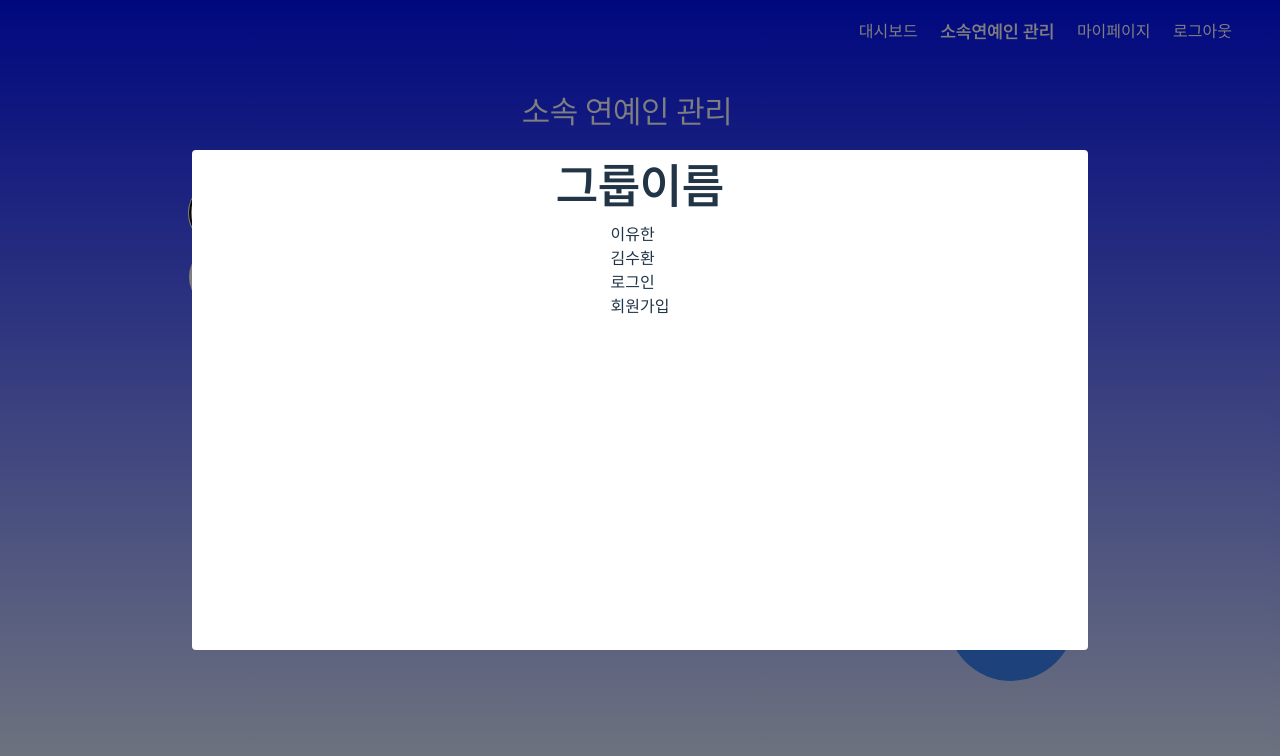
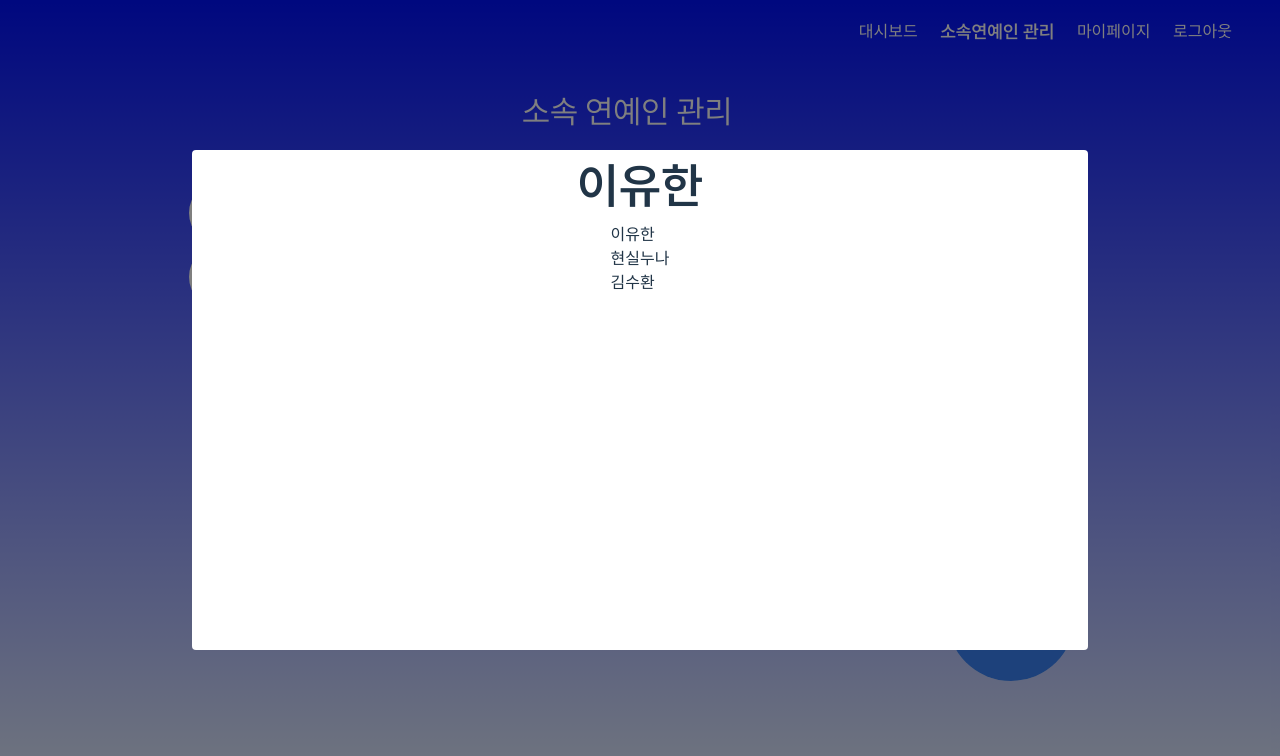
Before and after one commit to fnejd/StarGate, a React (Vite) app in the folder Stargate-Fe/: page /admin/management in a window 1280 px wide. Both pictures are taken after a click on the button "유한스". Shown: the top 756 px of the page. Built offline with nearby package versions, Linux system fonts and the light colour scheme.

Commit message:
feature : adminManageMent 기능 수정
api양식에 알맞게 dummy data를 변경하고, 기능이 정상적으로 작동하도록 수정하였습니다.

```diff
--- a/Stargate-Fe/src/atoms/ManagementModalBox.tsx
+++ b/Stargate-Fe/src/atoms/ManagementModalBox.tsx
@@ -1,5 +1,10 @@
 // ManagementModalBox.tsx
 import React, { useRef, MouseEvent } from 'react';
+
+interface MemberData {
+  memberNo: number;
+  name: string;
+}
 
 /**
  * ManagementModalBoxProps
@@ -7,11 +12,10 @@ import React, { useRef, MouseEvent } from 'react';
  * @param onClose => 모달 창이 닫힐 때 호출되는 콜백 함수
  * @param members => 선택된 그룹에 해당하는 멤버들의 정보가 담긴 객체
  */
-
 interface ManagementModalBoxProps {
   isOpen: boolean;
   onClose: () => void;
-  members: { [index: string]: string };
+  members: MemberData[];
 }
 
 const ManagementModalBox = ({
@@ -23,7 +27,6 @@ const ManagementModalBox = ({
    * useRef훅을 사용해서 생성된 변수
    * Dom요소에 대한 참조를 보관할 수 있는 객체
    */
-
   const modalRef = useRef<HTMLDivElement>(null);
 
   /**
@@ -41,14 +44,19 @@ const ManagementModalBox = ({
     <>
       {isOpen && (
         <div
-          className='fixed top-0 left-0 w-screen h-screen flex items-center justify-center bg-black bg-opacity-50'
+          className="fixed top-0 left-0 w-screen h-screen flex items-center justify-center bg-black bg-opacity-50"
           onClick={handleOutsideClick}
         >
-          <div ref={modalRef} className='w-l h-500 bg-white rounded-sm flex flex-col items-center'>
-            <p className='modal-title'>그룹이름</p>
+          <div
+            ref={modalRef}
+            className="w-l h-500 bg-white rounded-sm flex flex-col items-center"
+          >
+            <p className="modal-title">
+              {members.length > 0 ? members[0].name : ''}
+            </p>
             <ul>
-              {Object.entries(members).map(([index, memberName]) => (
-                <li key={index}>{memberName}</li>
+              {members.map((member) => (
+                <li key={member.memberNo}>{member.name}</li>
               ))}
             </ul>
           </div>
--- a/Stargate-Fe/src/atoms/ModalPlusButton.tsx
+++ b/Stargate-Fe/src/atoms/ModalPlusButton.tsx
@@ -1,7 +1,7 @@
 import React from 'react';
 
 /**
- * InputComponent
+ * ModalPlusButtonProps
  * @param onClick => Modal이 열릴때 호출되는 콜백 함수, 인자x 리턴값x
  */
 
--- a/Stargate-Fe/src/organisms/AdminManagementModal.tsx
+++ b/Stargate-Fe/src/organisms/AdminManagementModal.tsx
@@ -3,32 +3,46 @@ import ModalPlusButton from '../atoms/ModalPlusButton';
 import ManagementModalBox from '../atoms/ManagementModalBox';
 import BtnBlue from '@/atoms/BtnBlue';
 
+interface MemberData {
+  memberNo: number;
+  name: string;
+}
+interface GroupData {
+  groupNo: number;
+  name: string;
+  members: MemberData[];
+}
 /**
- * InputComponent
- * @param key => AdminManagements 페이지에서 넘겨받은 props의 key값인 group이름
+ * AdminManagementModalProps
+ * @param group => AdminManagement에서 props로 넘겨받은 그룹과 멤버 정보가 있는 배열
  */
-
-interface GroupData {
-  [groupName: string]: { [memberName: string]: string };
+interface AdminManagementModalProps {
+  group: GroupData[];
 }
 
-interface AdminManagementModalProps {
-  group: GroupData;
-}
+/**
+ * AdminManagementModal
+ * group의 이름들을 가져와서 버튼으로 출력, 만약 5의 배수가 아니라면 비어있는 <div>를 이용해 공간을 채워줌
+ * 버튼을 click하면, setSelectedGroup에 group을 state로 넣어줌
+ */
 
 const AdminManagementModal = ({ group }: AdminManagementModalProps) => {
   const [isModalOpen, setIsModalOpen] = useState(false);
-  const [selectedGroup, setSelectedGroup] = useState<string | null>(null);
-  const groupNames = Object.keys(group);
+  const [selectedGroup, setSelectedGroup] = useState<number | null>(null);
+  const groupNames = group.map((data) => data.name);
   const totalButtons = Math.ceil(groupNames.length / 5) * 5;
 
-  /**
-   * group의 이름들을 가져와서 버튼으로 출력, 만약 5의 배수가 아니라면 비어있는 <div>를 이용해 공간을 채워줌
-   * 버튼을 click하면, setSelectedGroup에 group을 state로 넣어줌
-   */
+/**
+ * handleCircleClick
+ * 버튼이 클릭되면, props로 전달받은 groupName을 이용해 group의 data를 찾음
+ * data에서 groupNo를 selectedGroup에 저장, 만약에 못찾았다면 null값을 넣어줌
+ * 그 후 setIsModalOpen을 이용해 Modal창을 열어줌
+ */
 
   const handleCircleClick = (groupName: string) => {
-    setSelectedGroup(groupName);
+    const selectedGroupNo =
+      group.find((data) => data.name === groupName)?.groupNo || null;
+    setSelectedGroup(selectedGroupNo);
     setIsModalOpen(true);
   };
 
@@ -39,13 +53,13 @@ const AdminManagementModal = ({ group }: AdminManagementModalProps) => {
 
   return (
     <div>
-      <div className='w-l h-500 flex flex-col justify-between'>
-        <div className='flex justify-between flex-wrap'>
+      <div className="w-l h-500 flex flex-col justify-between">
+        <div className="flex justify-between flex-wrap">
           {Array.from({ length: totalButtons }).map((_, index) => {
             const groupName = groupNames[index];
             if (groupName) {
               return (
-                <div key={groupName} className='lg:w-1/5 flex justify-center'>
+                <div key={groupName} className="lg:w-1/5 flex justify-center">
                   <BtnBlue
                     onClick={() => handleCircleClick(groupName)}
                     text={groupName}
@@ -54,18 +68,23 @@ const AdminManagementModal = ({ group }: AdminManagementModalProps) => {
               );
             } else {
               return (
-                <div key={index} className='lg:w-1/5 flex justify-center'></div>
+                <div key={index} className="lg:w-1/5 flex justify-center"></div>
               );
             }
           })}
         </div>
-        <div className='self-end'>
+        <div className="self-end">
           <ModalPlusButton onClick={() => handleCircleClick('')} />
         </div>
         <ManagementModalBox
           isOpen={isModalOpen}
           onClose={handleModalClose}
-          members={selectedGroup ? group[selectedGroup] : {}}
+          members={
+            selectedGroup
+              ? group.find((data) => data.groupNo === selectedGroup)?.members ||
+                []
+              : []
+          }
         />
       </div>
     </div>
--- a/Stargate-Fe/src/pages/admin/board/AdminManagement.tsx
+++ b/Stargate-Fe/src/pages/admin/board/AdminManagement.tsx
@@ -2,65 +2,96 @@ import React from 'react';
 import AdminBoardHeaderNav from '../../../atoms/AdminBoardHeaderNav';
 import AdminManagementModal from '@/organisms/AdminManagementModal';
 
-const dummy = {
-  유한스: {
-    member1: '이유한',
-    member2: '김수환',
-    member3: '로그인',
-    member4: '회원가입',
+const dummy = [
+  {
+  "groupNo": 1,
+  "name": "406s",
+  "members": [
+    {
+      "memberNo": 1,
+      "name": "정예륜"
+    },
+    {
+      "memberNo": 2,
+      "name": "김도현"
+    },
+    {
+      "memberNo": 3,
+      "name": '이의찬'
+    }
+  ]
   },
-  수환없는수환팀: {
-    member1: '프론트',
-    member2: '제7의멤버',
-    member3: '야랩몬스터',
+  {
+    "groupNo": 2,
+    "name": "유한스",
+    "members": [
+      {
+        "memberNo": 4,
+        "name": "이유한"
+      },
+      {
+        "memberNo": 5,
+        "name": "현실누나"
+      },
+      {
+        "memberNo": 6,
+        "name": '김수환'
+      }
+    ]
   },
-  의찬스: {
-    member1: '코틀린',
-    member2: '이의찬',
-    member3: '김도현',
-    member4: '편의점갔다올까',
+  {
+    "groupNo": 3,
+    "name": "수환없는수환팀",
+    "members": [
+      {
+        "memberNo": 7,
+        "name": "프론트"
+      },
+      {
+        "memberNo": 8,
+        "name": "제7의멤버"
+      },
+      {
+        "memberNo": 9,
+        "name": '야랩몬스터'
+      }
+    ]
   },
-  RN: {
-    member1: '안드로이드스튜디오',
-    member2: '이의찬',
-    member3: '플러터',
+  {
+    "groupNo":4,
+    "name": "프론트",
+    "members": [
+      {
+        "memberNo": 10,
+        "name": "플러터"
+      },
+      {
+        "memberNo": 11,
+        "name": "코틀린"
+      },
+    ]
   },
-  코틀린: {
-    member1: '이유한',
-    member2: '딸기타임',
-    member3: '플러터',
+  {
+    "groupNo": 5,
+    "name": "모바일",
+    "members": [
+      {
+        "memberNo": 12,
+        "name": "두산베어스"
+      },
+    ]
   },
-  도시락vs설렁탕: {
-    member1: '설렁탕',
-    member2: '도시락',
-    member3: '배고파',
+  {
+    "groupNo": 6,
+    "name": "어쩌구",
+    "members": [
+      {
+        "memberNo": 13,
+        "name": "프론트"
+      },
+    ]
   },
-  트와이스: {
-    member1: '설렁탕',
-    member2: '도시락',
-    member3: '배고파',
-  },
-};
-
-/**
- * 	{
-		groupNo: 20, // [long] 그룹번호
-		name : "406s", // [String] 그룹명
-		members: [
-			{
-				memberNo : 29,    // [long]   멤버번호
-				name : "이유한",  // [String]  멤버이름
-			},
-			{
-				memberNo : 30,      // [long]  멤버번호
-				name : "이름이름",  // [String] 멤버이름
-			},
-				...
-		]
-	},
-	...
- * 더미 형식 추후 변경 예정
- */
+];
 
 const AdminManagement = () => {
   return (
```
